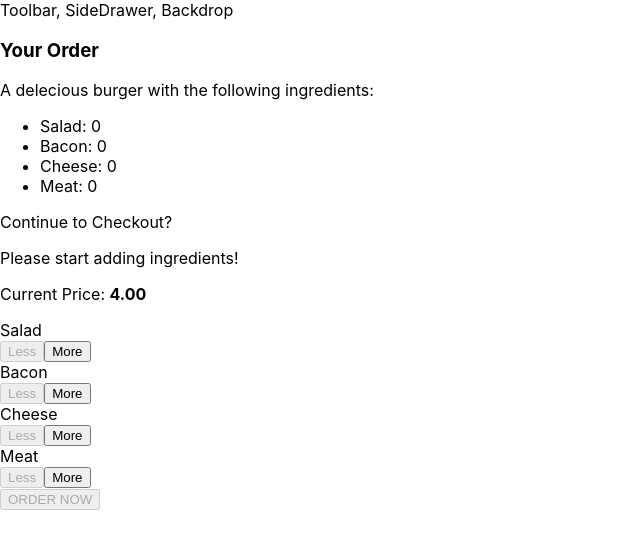
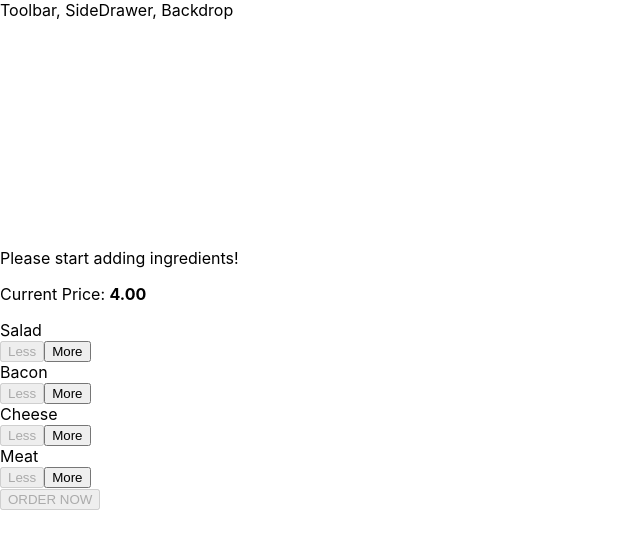
Before and after one commit to atm1504/ham-burger-react, a React app: page / in a window 1280 px wide. Shown: the top 548 px of the page, without its empty margins (0-640 px from the left). Built offline with nearby package versions, Linux system fonts and the light colour scheme.

Commit message:
Burger builder

```diff
--- a/src/components/Burger/BuildControls/BuildControls.js
+++ b/src/components/Burger/BuildControls/BuildControls.js
@@ -27,6 +27,7 @@ export const BuildControls = (props) => {
             <button
                 className={classes.OrderButton}
                 disabled={!props.purchasable}
+                onClick={props.ordered}
             > ORDER NOW</button>
         </div>
     )
--- a/src/components/UI/Modal/Modal.js
+++ b/src/components/UI/Modal/Modal.js
@@ -1,12 +1,21 @@
 import React from 'react';
 
-import classes from "./Modal.css"
+import classes from "./Modal.css";
+import Aux from '../../../hoc/Aux';
 
 const Modal = (props) => {
     return (
-        <div className={classes.Modal}>
-            {props.children}
-        </div>
+        <Aux>
+            {/* <Backdrop show={props.show} clicked={props.modalClosed} /> */}
+            <div
+                className={classes.Modal}
+                style={{
+                    transform: props.show ? 'translateY(0)' : 'translateY(-100vh)',
+                    opacity: props.show ? '1' : '0'
+                }}>
+                {props.children}
+            </div>
+        </Aux>
     )
 }
 
--- a/src/containers/BurgerBuilder/BurgerBuilder.js
+++ b/src/containers/BurgerBuilder/BurgerBuilder.js
@@ -24,7 +24,8 @@ export default class BurgerBuilder extends Component {
             meat: 0
         },
         totalPrice: 4,
-        purchasable: false
+        purchasable: false,
+        purchasing: false
     }
 
     updatePurchaseState(ingredients) {
@@ -81,6 +82,10 @@ export default class BurgerBuilder extends Component {
         }
     }
 
+    purchaseHandler = () => {
+        this.setState({ purchasing: true })
+    }
+
 
     render() {
         const disabledInfo = { ...this.state.ingredients }
@@ -89,7 +94,7 @@ export default class BurgerBuilder extends Component {
         }
         return (
             <Aux>
-                <Modal >
+                <Modal show={this.state.purchasing}>
                     <OrderSummary ingredients={this.state.ingredients} />
                 </Modal>
                 <Burger ingredients={this.state.ingredients} />
@@ -100,6 +105,7 @@ export default class BurgerBuilder extends Component {
                     disabled={disabledInfo}
                     price={this.state.totalPrice}
                     purchasable={this.state.purchasable}
+                    ordered={this.purchaseHandler}
                 />
             </Aux>
         )
```
